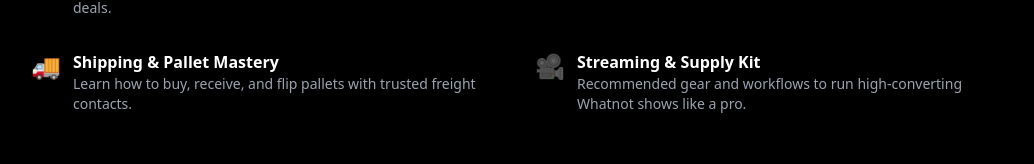
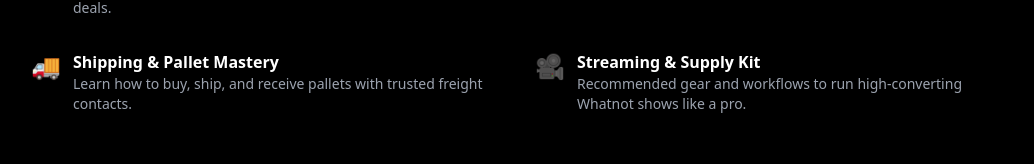
Before and after one commit to kuhnbrandyn/Reseller-Mentor-v.3, a Next.js app: page /signup in a window 1280 px wide. Shown: the part 704-868 px from the top of the page, without its empty margins (121-1155 px from the left). Built offline with nearby package versions, Linux system fonts and the light colour scheme; no server answers.

Commit message:
Update page.tsx

```diff
--- a/app/signup/page.tsx
+++ b/app/signup/page.tsx
@@ -146,7 +146,7 @@ export default function SignUpPage() {
             <div>
               <h3 className="font-semibold text-white">Shipping & Pallet Mastery</h3>
               <p className="text-gray-400 text-sm">
-                Learn how to buy, receive, and flip pallets with trusted freight contacts.
+                Learn how to buy, ship, and receive pallets with trusted freight contacts.
               </p>
             </div>
           </div>
```
